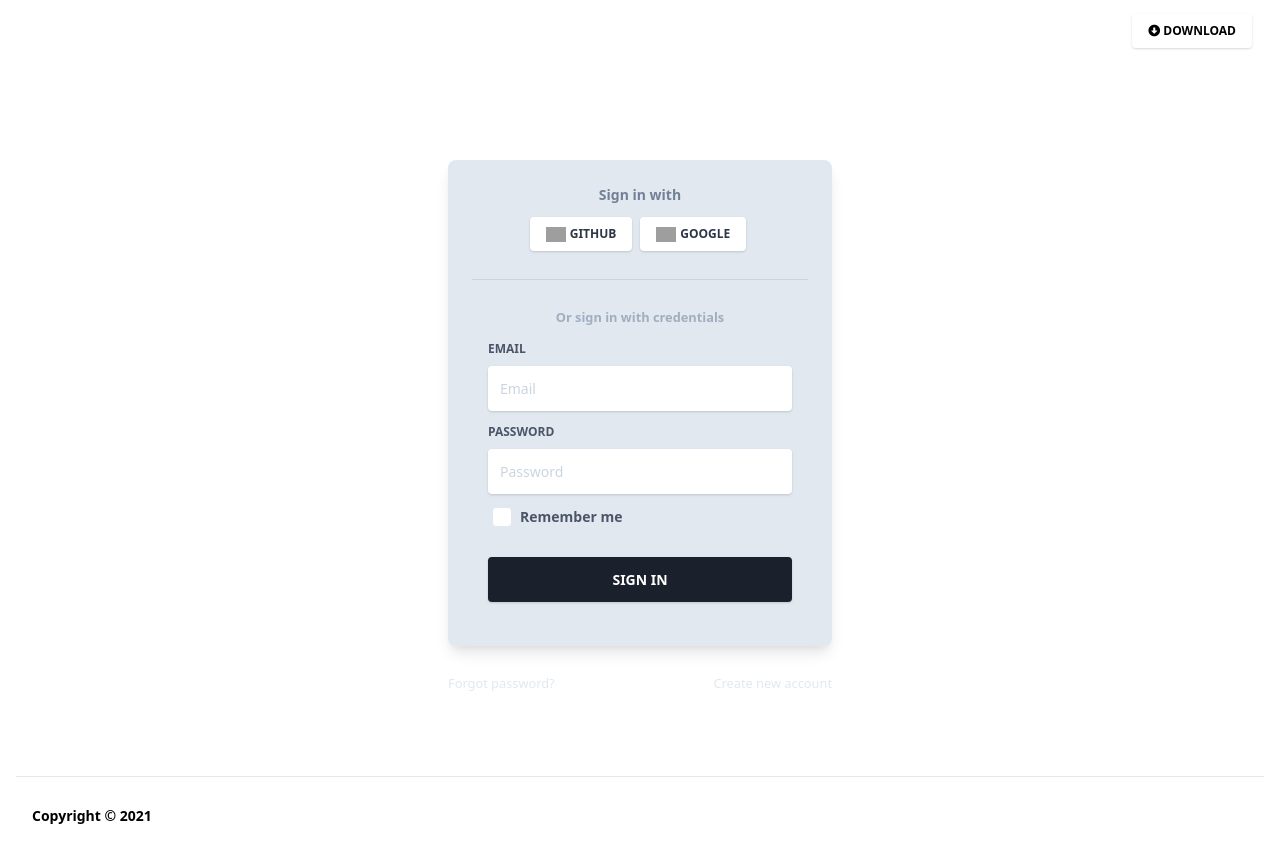
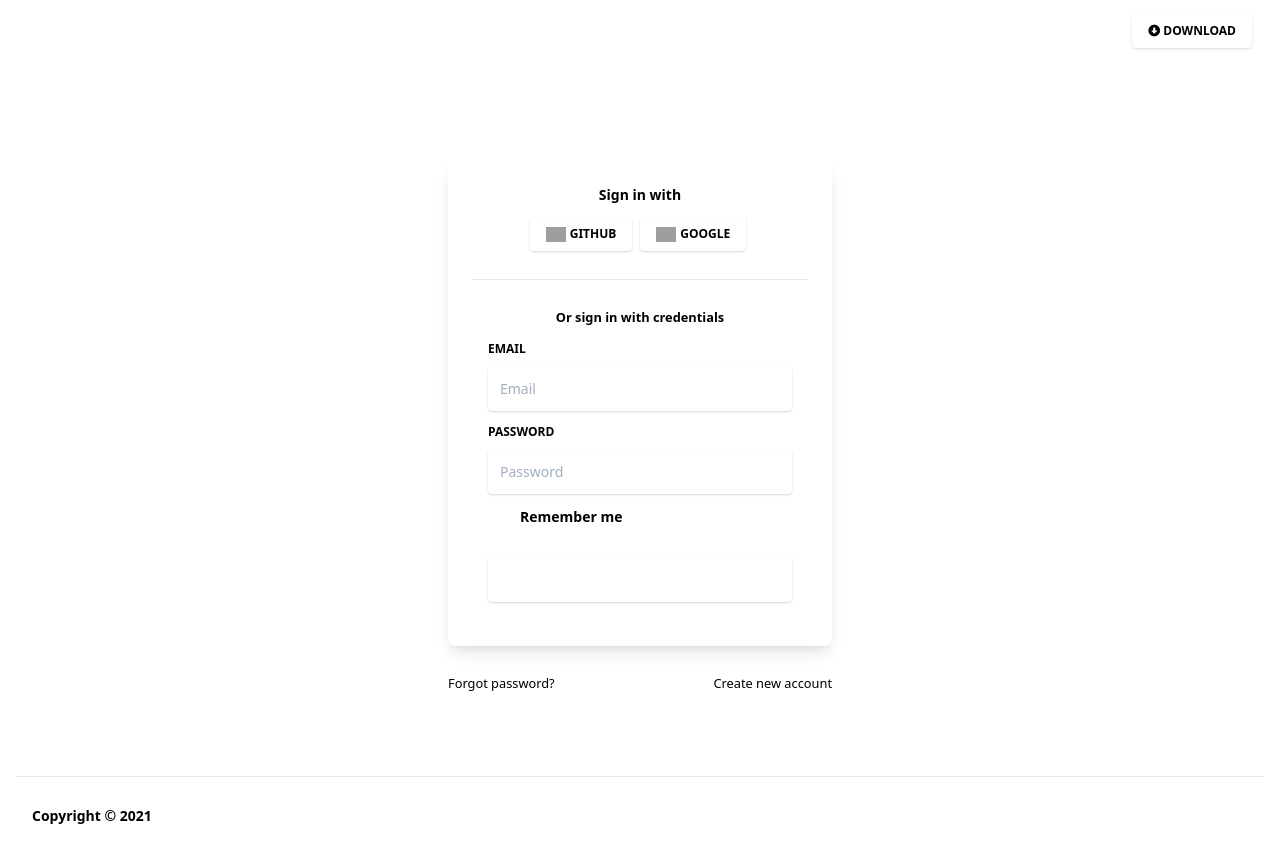
Before and after one commit to oleglukasevici/Notus, a Next.js app: page /auth/login in a window 1280 px wide. Built offline with nearby package versions, Linux system fonts and the light colour scheme; grey boxes are pictures that could not be loaded.

Commit message:
refactor: update all

```diff
--- a/pages/auth/login.js
+++ b/pages/auth/login.js
@@ -11,16 +11,16 @@
       <div className="container mx-auto px-4 h-full">
         <div className="flex content-center items-center justify-center h-full">
           <div className="w-full lg:w-4/12 px-4">
-            <div className="relative flex flex-col min-w-0 break-words w-full mb-6 shadow-lg rounded-lg bg-gray-300 border-0">
+            <div className="relative flex flex-col min-w-0 break-words w-full mb-6 shadow-lg rounded-lg bg-coolGray-200 border-0">
               <div className="rounded-t mb-0 px-6 py-6">
                 <div className="text-center mb-3">
-                  <h6 className="text-gray-600 text-sm font-bold">
+                  <h6 className="text-coolGray-500 text-sm font-bold">
                     Sign in with
                   </h6>
                 </div>
                 <div className="btn-wrapper text-center">
                   <button
-                    className="bg-white active:bg-gray-100 text-gray-800 font-normal px-4 py-2 rounded outline-none focus:outline-none mr-2 mb-1 uppercase shadow hover:shadow-md inline-flex items-center font-bold text-xs ease-linear transition-all duration-150"
+                    className="bg-white active:bg-coolGray-new text-coolGray-700 font-normal px-4 py-2 rounded outline-none focus:outline-none mr-2 mb-1 uppercase shadow hover:shadow-md inline-flex items-center font-bold text-xs ease-linear transition-all duration-150"
                     type="button"
                   >
                     <img
@@ -31,7 +31,7 @@
                     Github
                   </button>
                   <button
-                    className="bg-white active:bg-gray-100 text-gray-800 font-normal px-4 py-2 rounded outline-none focus:outline-none mr-1 mb-1 uppercase shadow hover:shadow-md inline-flex items-center font-bold text-xs ease-linear transition-all duration-150"
+                    className="bg-white active:bg-coolGray-new text-coolGray-700 font-normal px-4 py-2 rounded outline-none focus:outline-none mr-1 mb-1 uppercase shadow hover:shadow-md inline-flex items-center font-bold text-xs ease-linear transition-all duration-150"
                     type="button"
                   >
                     <img
@@ -42,37 +42,37 @@
                     Google
                   </button>
                 </div>
-                <hr className="mt-6 border-b-1 border-gray-400" />
+                <hr className="mt-6 border-b-1 border-coolGray-300" />
               </div>
               <div className="flex-auto px-4 lg:px-10 py-10 pt-0">
-                <div className="text-gray-500 text-center mb-3 font-bold">
+                <div className="text-coolGray-400 text-center mb-3 font-bold">
                   <small>Or sign in with credentials</small>
                 </div>
                 <form>
                   <div className="relative w-full mb-3">
                     <label
-                      className="block uppercase text-gray-700 text-xs font-bold mb-2"
+                      className="block uppercase text-coolGray-600 text-xs font-bold mb-2"
                       htmlFor="grid-password"
                     >
                       Email
                     </label>
                     <input
                       type="email"
-                      className="px-3 py-3 placeholder-gray-400 text-gray-700 bg-white rounded text-sm shadow focus:outline-none focus:shadow-outline w-full ease-linear transition-all duration-150"
+                      className="border-0 px-3 py-3 placeholder-coolGray-300 text-coolGray-600 bg-white rounded text-sm shadow focus:outline-none focus:ring w-full ease-linear transition-all duration-150"
                       placeholder="Email"
                     />
                   </div>
 
                   <div className="relative w-full mb-3">
                     <label
-                      className="block uppercase text-gray-700 text-xs font-bold mb-2"
+                      className="block uppercase text-coolGray-600 text-xs font-bold mb-2"
                       htmlFor="grid-password"
                     >
                       Password
                     </label>
                     <input
                       type="password"
-                      className="px-3 py-3 placeholder-gray-400 text-gray-700 bg-white rounded text-sm shadow focus:outline-none focus:shadow-outline w-full ease-linear transition-all duration-150"
+                      className="border-0 px-3 py-3 placeholder-coolGray-300 text-coolGray-600 bg-white rounded text-sm shadow focus:outline-none focus:ring w-full ease-linear transition-all duration-150"
                       placeholder="Password"
                     />
                   </div>
@@ -81,9 +81,9 @@
                       <input
                         id="customCheckLogin"
                         type="checkbox"
-                        className="form-checkbox text-gray-800 ml-1 w-5 h-5 ease-linear transition-all duration-150"
+                        className="form-checkbox border-0 rounded text-coolGray-700 ml-1 w-5 h-5 ease-linear transition-all duration-150"
                       />
-                      <span className="ml-2 text-sm font-semibold text-gray-700">
+                      <span className="ml-2 text-sm font-semibold text-coolGray-600">
                         Remember me
                       </span>
                     </label>
@@ -91,7 +91,7 @@
 
                   <div className="text-center mt-6">
                     <button
-                      className="bg-gray-900 text-white active:bg-gray-700 text-sm font-bold uppercase px-6 py-3 rounded shadow hover:shadow-lg outline-none focus:outline-none mr-1 mb-1 w-full ease-linear transition-all duration-150"
+                      className="bg-coolGray-800 text-white active:bg-coolGray-600 text-sm font-bold uppercase px-6 py-3 rounded shadow hover:shadow-lg outline-none focus:outline-none mr-1 mb-1 w-full ease-linear transition-all duration-150"
                       type="button"
                     >
                       Sign In
@@ -105,14 +105,14 @@
                 <a
                   href="#pablo"
                   onClick={(e) => e.preventDefault()}
-                  className="text-gray-300"
+                  className="text-coolGray-200"
                 >
                   <small>Forgot password?</small>
                 </a>
               </div>
               <div className="w-1/2 text-right">
                 <Link href="/auth/register">
-                  <a href="#pablo" className="text-gray-300">
+                  <a href="#pablo" className="text-coolGray-200">
                     <small>Create new account</small>
                   </a>
                 </Link>
```
